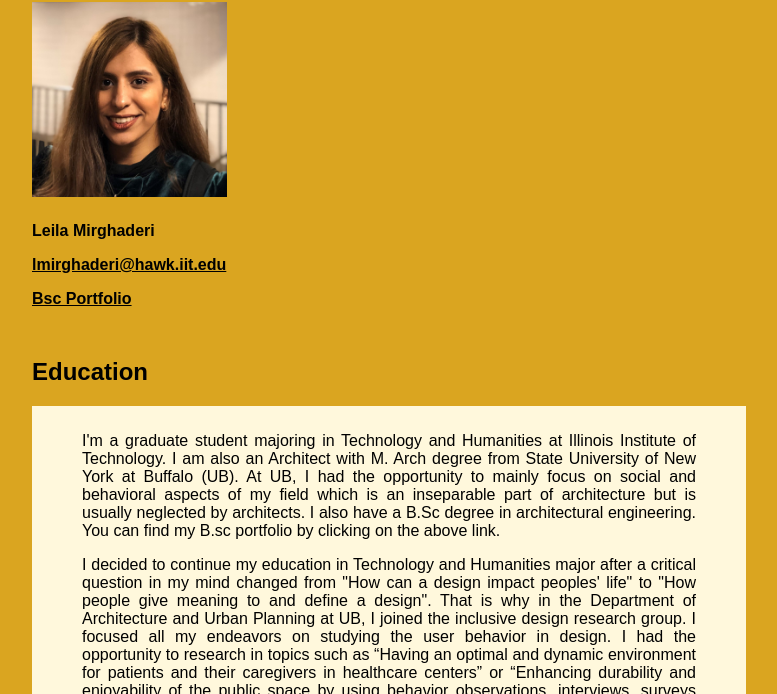
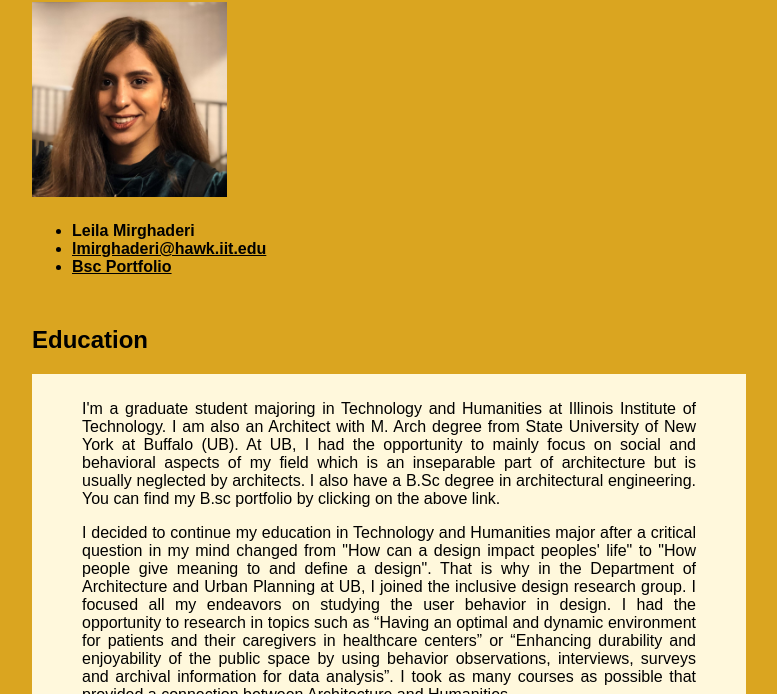
Before and after one commit to leilamirghaderi/project-one, a plain HTML site: page index.html in a window 1280 px wide. Shown: the part 106-800 px from the top of the page, without its empty margins (26-803 px from the left). Drawn offline with Linux system fonts and the light colour scheme.

Commit message:
Changing contact information from paragraph to list in html

```diff
--- a/index.html
+++ b/index.html
@@ -9,13 +9,14 @@
     <header class="resume">
     <h1> Background Information</h1>
 <img src= "myimage.jpg" alt="An Image of Leila" width= "195" height="195">
+<nav class= "contactinfo">
+  <ul>
+  <li><a> Leila Mirghaderi </a></li>
 
-  <p><a> Leila Mirghaderi </a></p>
+   <li><a href="http://www.gmail.com/"> lmirghaderi@hawk.iit.edu </a></li>
 
-   <p><a href="http://www.gmail.com/"> lmirghaderi@hawk.iit.edu </a></p>
-
-  <p><a href="https://www.issuu.com/leilamirghaderi/docs/portfolio/"> Bsc Portfolio </a></p>
-
+  <li><a href="https://www.issuu.com/leilamirghaderi/docs/portfolio/"> Bsc Portfolio </a></li>
+</nav>
   </header>
       <main class= "primary">
 <h2> Education </h2>
```
